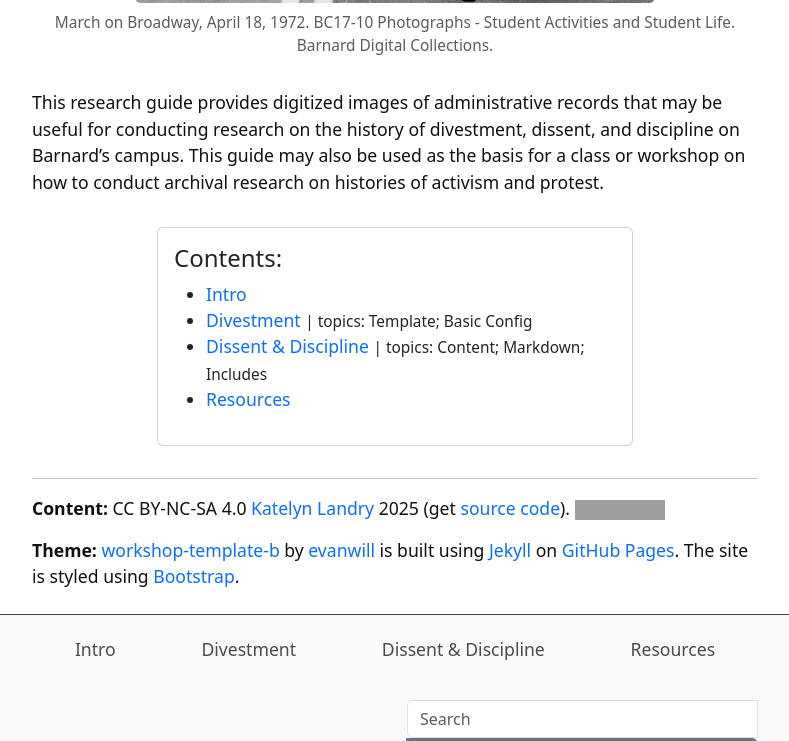
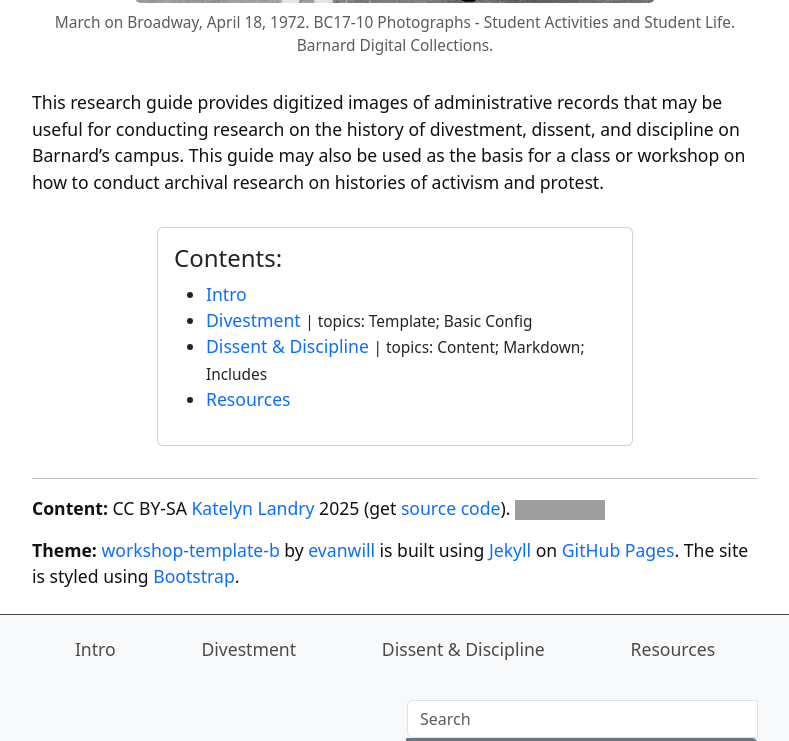
Before and after one commit to katelynautumn28/ddd-research-guide, a Jekyll site: the page built from index.md, in a window 1280 px wide and 900 px high, scrolled down 707 px, cut to the strip 0-741 px from the top of the window. Shown: the whole strip, without its empty margins (245-1034 px from the left). Built offline with Jekyll 4.4.1, drawn with Linux system fonts in a browser that asks for light colours; grey boxes are pictures that could not be loaded.

Commit message:
Update credits.html

```diff
--- a/_includes/template/credits.html
+++ b/_includes/template/credits.html
@@ -1,2 +1,2 @@
-<p><strong>Content:</strong> CC BY-NC-SA 4.0 {% if site.github_username %}<a href="https://github.com/{{ site.github_username }}">{{ site.author }}</a>{% else %}{{ site.author }}{% endif %} {{ site.pub_year}} (get <a href="{{ site.source-code }}" target="_blank" rel="noopener">source code</a>). <a href="http://creativecommons.org/licenses/by-sa/4.0/" rel="license"><img src="https://i.creativecommons.org/l/by-sa/4.0/88x31.png" alt="Creative Commons License" /></a></p>
+<p><strong>Content:</strong> CC BY-SA {% if site.github_username %}<a href="https://github.com/{{ site.github_username }}">{{ site.author }}</a>{% else %}{{ site.author }}{% endif %} {{ site.pub_year}} (get <a href="{{ site.source-code }}" target="_blank" rel="noopener">source code</a>). <a href="http://creativecommons.org/licenses/by-sa/4.0/" rel="license"><img src="https://i.creativecommons.org/l/by-sa/4.0/88x31.png" alt="Creative Commons License" /></a></p>
 <p><strong>Theme:</strong> <a href="https://github.com/evanwill/workshop-template-b" target="_blank" rel="noopener">workshop-template-b</a> by <a href="https://github.com/evanwill/" target="_blank" rel="noopener">evanwill</a> is built using <a href="https://jekyllrb.com/" target="_blank" rel="noopener">Jekyll</a> on <a href="https://pages.github.com/" target="_blank" rel="noopener">GitHub Pages</a>. The site is styled using <a href="https://getbootstrap.com/" target="_blank" rel="noopener">Bootstrap</a>.</p>
```
